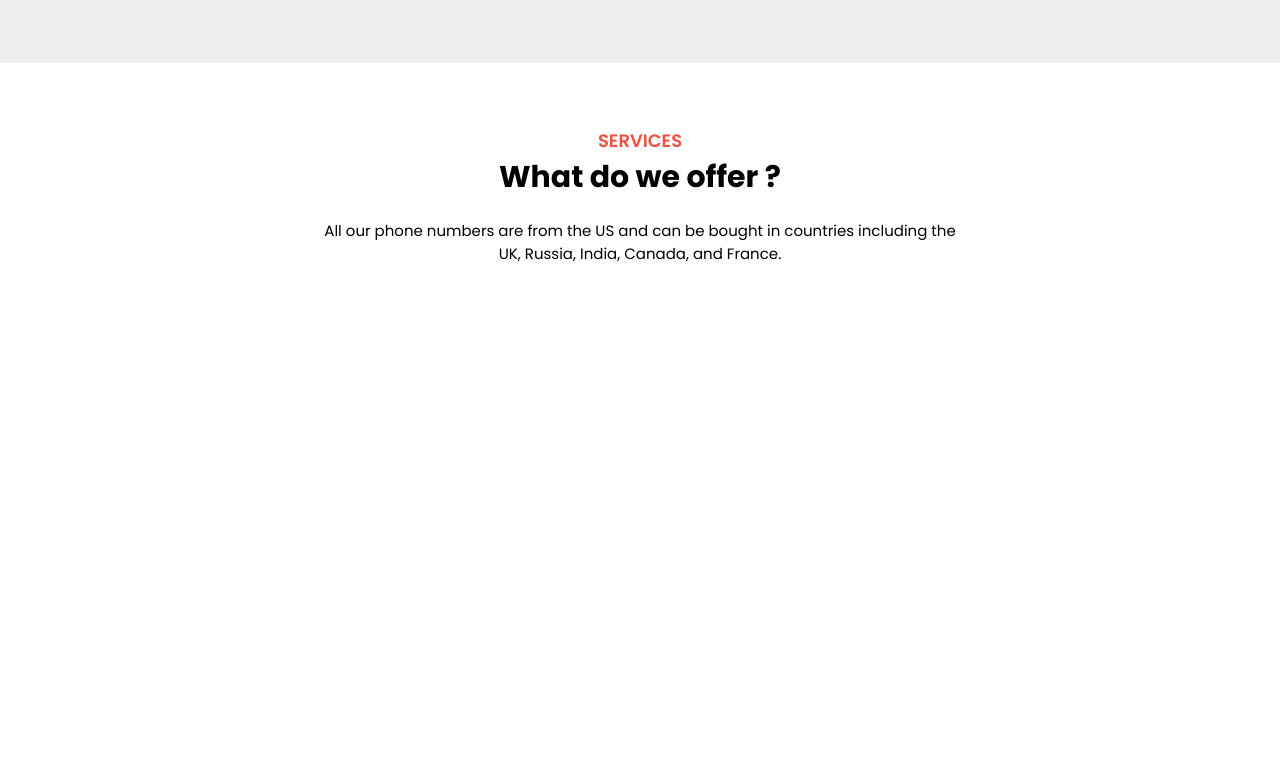
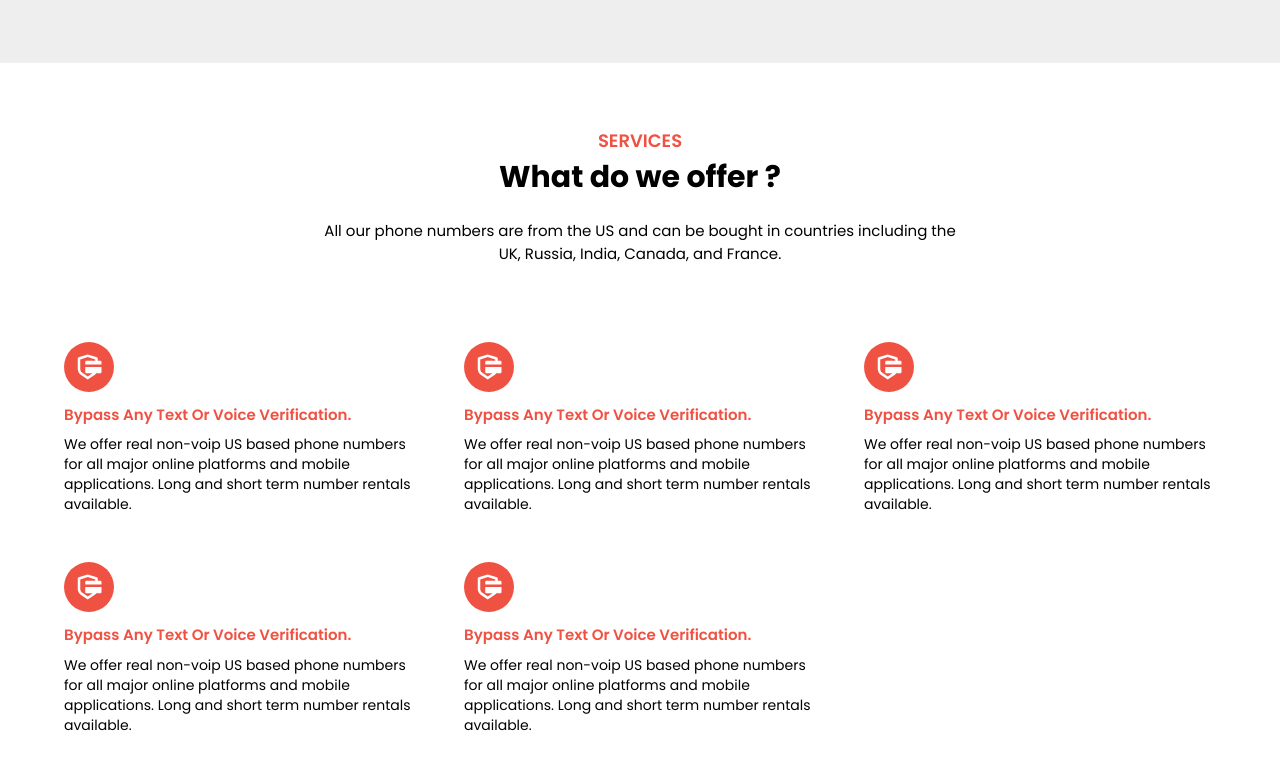
Before and after one commit to emmyzee45/simver-frontend, a React (Create React App) app: page / in a window 1280 px wide. Shown: the part 1875-2644 px from the top of the page. Before the commit the page ends 2204 px from the top, so only its background shows below. Built offline with nearby package versions, Linux system fonts and the light colour scheme.

Commit message:
services

```diff
--- a/src/components/what-we-offer/page.js
+++ b/src/components/what-we-offer/page.js
@@ -1,4 +1,5 @@
 import React from "react";
+import { RiSecurePaymentFill } from "react-icons/ri";
 
 export default function WhatWeOffer() {
   return (
@@ -15,6 +16,75 @@ export default function WhatWeOffer() {
           including the UK, Russia, India, Canada, and France.
         </h5>
       </div>
+      <div className="px-[4%] sm:px-[5%] mt-[6%]">
+        <div className="grid sm:grid-cols-3 grid-cols-1 gap-12">
+          <div>
+            <div className="w-[50px] h-[50px] bg-[#EF5242] flex justify-center items-center rounded-full">
+              <RiSecurePaymentFill className="text-[30px] text-white " />
+            </div>
+            <h4 className="text-[15px] mt-3 mb-2 capitalize font-semibold text-[#EF5242] ">
+              Bypass any text or voice verification.
+            </h4>
+            <p className="text-sm ">
+              We offer real non-voip US based phone numbers for all major online
+              platforms and mobile applications. Long and short term number
+              rentals available.
+            </p>
+          </div>
+          <div>
+            <div className="w-[50px] h-[50px] bg-[#EF5242] flex justify-center items-center rounded-full">
+              <RiSecurePaymentFill className="text-[30px] text-white " />
+            </div>
+            <h4 className="text-[15px] mt-3 mb-2 capitalize font-semibold text-[#EF5242] ">
+              Bypass any text or voice verification.
+            </h4>
+            <p className="text-sm ">
+              We offer real non-voip US based phone numbers for all major online
+              platforms and mobile applications. Long and short term number
+              rentals available.
+            </p>
+          </div>
+          <div>
+            <div className="w-[50px] h-[50px] bg-[#EF5242] flex justify-center items-center rounded-full">
+              <RiSecurePaymentFill className="text-[30px] text-white " />
+            </div>
+            <h4 className="text-[15px] mt-3 mb-2 capitalize font-semibold text-[#EF5242] ">
+              Bypass any text or voice verification.
+            </h4>
+            <p className="text-sm ">
+              We offer real non-voip US based phone numbers for all major online
+              platforms and mobile applications. Long and short term number
+              rentals available.
+            </p>
+          </div>
+          <div>
+            <div className="w-[50px] h-[50px] bg-[#EF5242] flex justify-center items-center rounded-full">
+              <RiSecurePaymentFill className="text-[30px] text-white " />
+            </div>
+            <h4 className="text-[15px] mt-3 mb-2 capitalize font-semibold text-[#EF5242] ">
+              Bypass any text or voice verification.
+            </h4>
+            <p className="text-sm ">
+              We offer real non-voip US based phone numbers for all major online
+              platforms and mobile applications. Long and short term number
+              rentals available.
+            </p>
+          </div>
+          <div>
+            <div className="w-[50px] h-[50px] bg-[#EF5242] flex justify-center items-center rounded-full">
+              <RiSecurePaymentFill className="text-[30px] text-white " />
+            </div>
+            <h4 className="text-[15px] mt-3 mb-2 capitalize font-semibold text-[#EF5242] ">
+              Bypass any text or voice verification.
+            </h4>
+            <p className="text-sm ">
+              We offer real non-voip US based phone numbers for all major online
+              platforms and mobile applications. Long and short term number
+              rentals available.
+            </p>
+          </div>
+        </div>
+      </div>
     </div>
   );
 }
```
